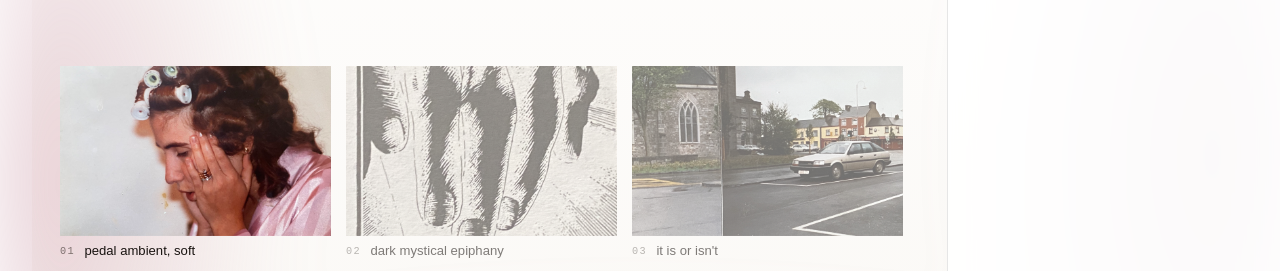
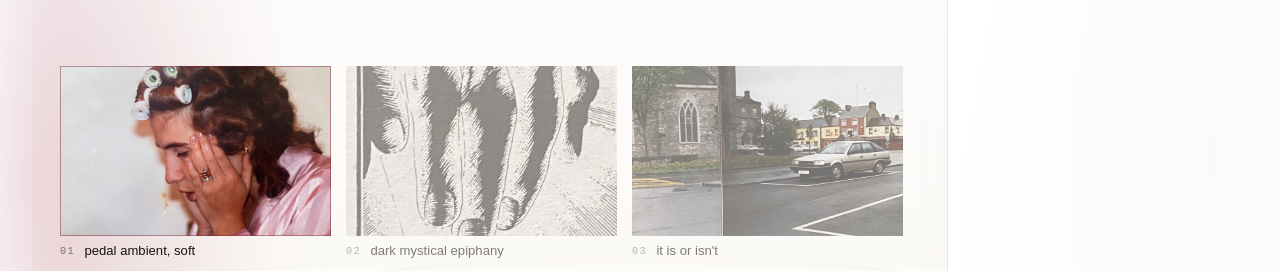
Before and after one commit to dahemar/any, an Astro site: page / in a window 1280 px wide. In both pictures the pointer is over the element 195 px from the left and 465 px from the top of the page. Shown: the part 314-585 px from the top of the page. Built offline with nearby package versions, Linux system fonts and the light colour scheme; Astro itself is replaced by a stand-in of ours; no server answers.

Commit message:
restore red border on thumbnails for playing and hover

```diff
--- a/public/theatre-works.css
+++ b/public/theatre-works.css
@@ -1031,6 +1031,11 @@ body,
   transition: box-shadow 800ms ease;
 }
 
+.flat-scene-item.playing .flat-scene-media::after,
+.flat-scene-item:hover .flat-scene-media::after {
+  box-shadow: inset 0 0 0 1px rgba(122, 33, 49, 0.45);
+}
+
 .flat-scene-media video,
 .flat-scene-video,
 .flat-scene-item.active .flat-scene-video,
```
